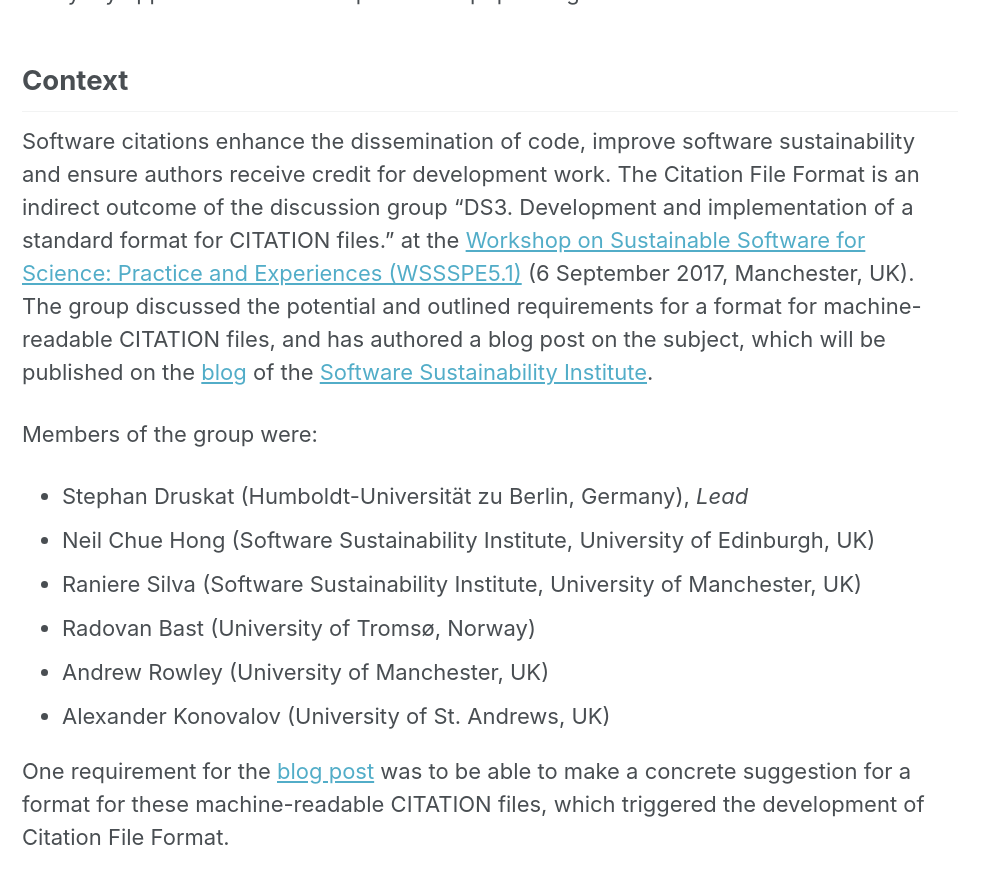
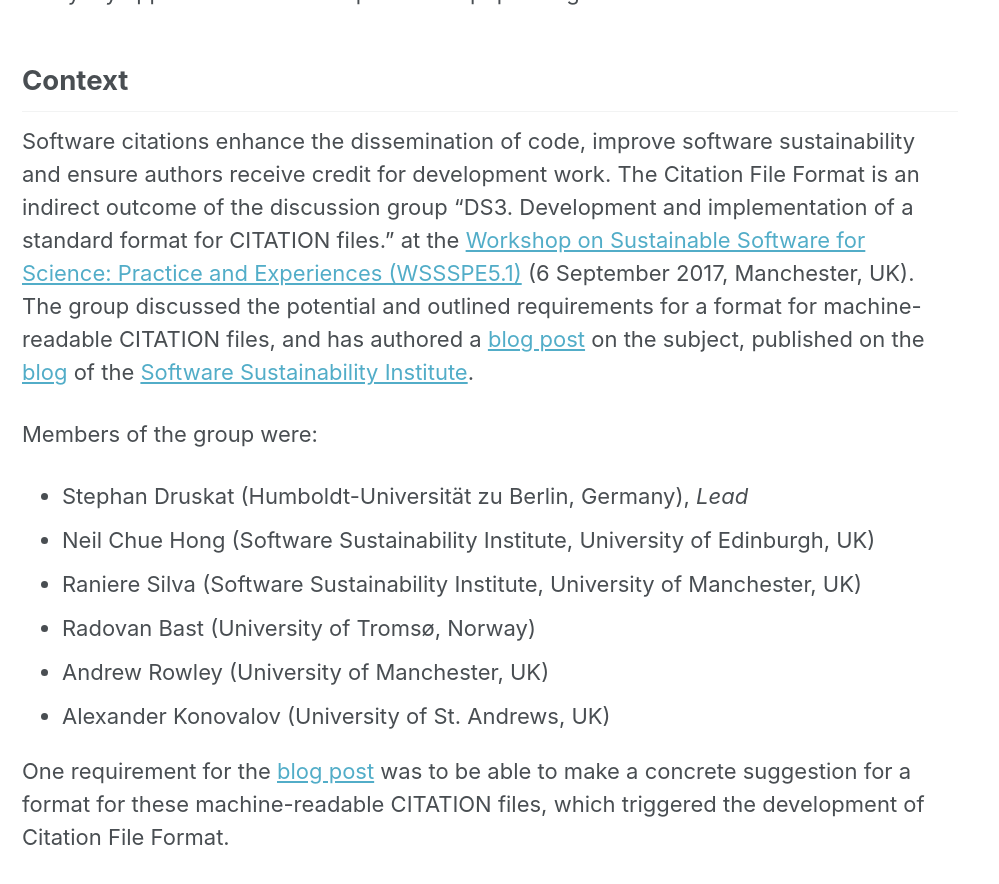
Before and after one commit to citation-file-format/citation-file-format, a Jekyll site: the page built from index.md, in a window 1280 px wide and 900 px high, scrolled down 2108 px. Shown: the top 884 px of the window, without its empty margins (0-999 px from the left). Built offline with Jekyll 4.4.1, drawn with Linux system fonts in a browser that asks for light colours.

Commit message:
Add a link to WSSSPE5.1 blogpost

```diff
--- a/index.md
+++ b/index.md
@@ -68,8 +68,8 @@
 (WSSSPE5.1)](http://wssspe.researchcomputing.org.uk/wssspe5-1/) (6 September
 2017, Manchester, UK). The group discussed the potential and outlined
 requirements for a format for machine-readable CITATION files,
-and has authored a blog post on the subject, which will be published on the
-[blog](http://software.ac.uk/blog/) of the [Software Sustainability
+and has authored a [blog post](https://software.ac.uk/blog/2017-12-12-standard-format-citation-files) on the subject,
+published on the [blog](http://software.ac.uk/blog/) of the [Software Sustainability
 Institute](http://software.ac.uk/).
 
 Members of the group were:
@@ -81,7 +81,7 @@
 - Andrew Rowley (University of Manchester, UK)
 - Alexander Konovalov (University of St. Andrews, UK)
 
-One requirement for the [blog post](http://software.ac.uk/blog/) was to be able to make a concrete suggestion
+One requirement for the [blog post](https://software.ac.uk/blog/2017-12-12-standard-format-citation-files) was to be able to make a concrete suggestion
 for a format for these machine-readable CITATION files, which triggered the
 development of Citation File Format.
 
```
